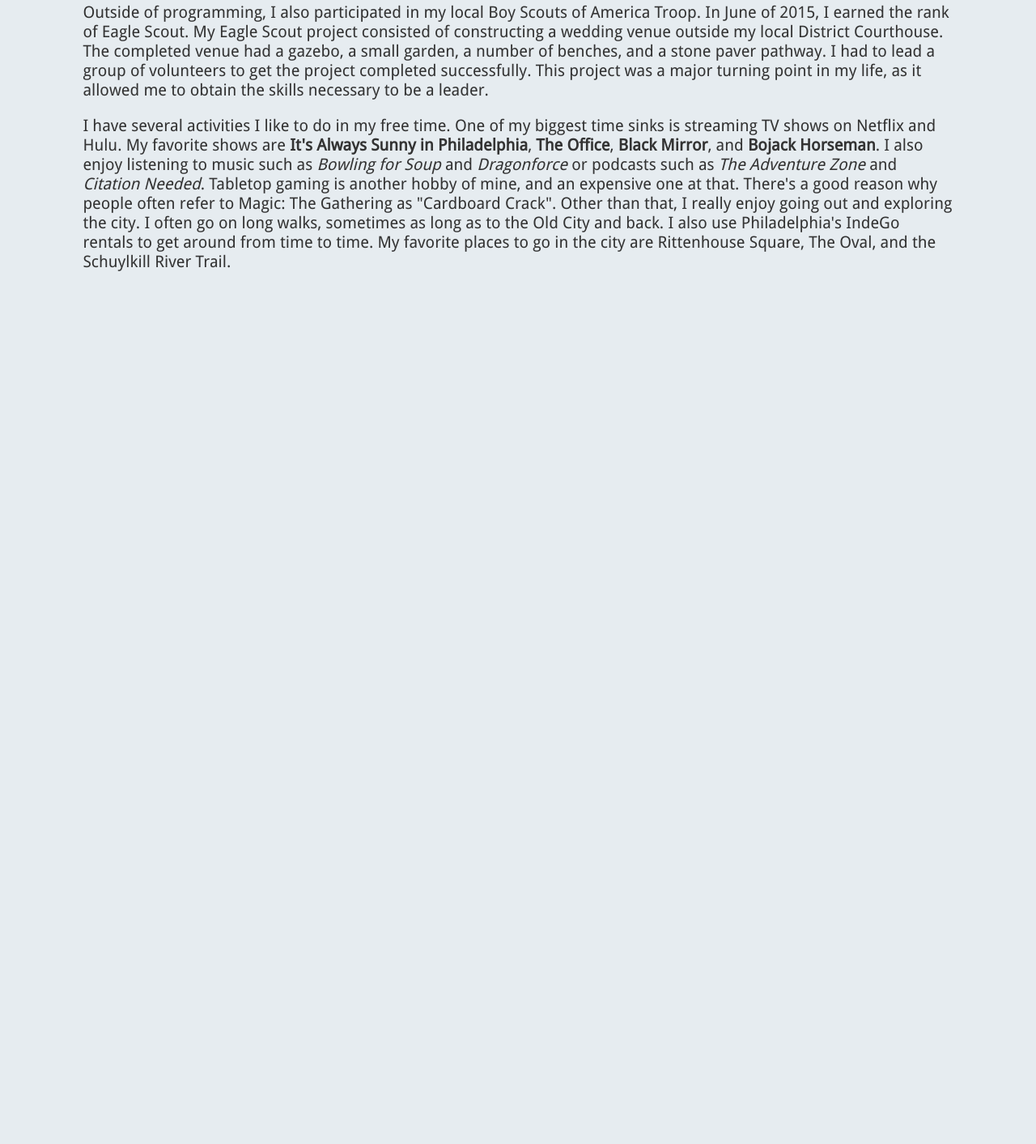
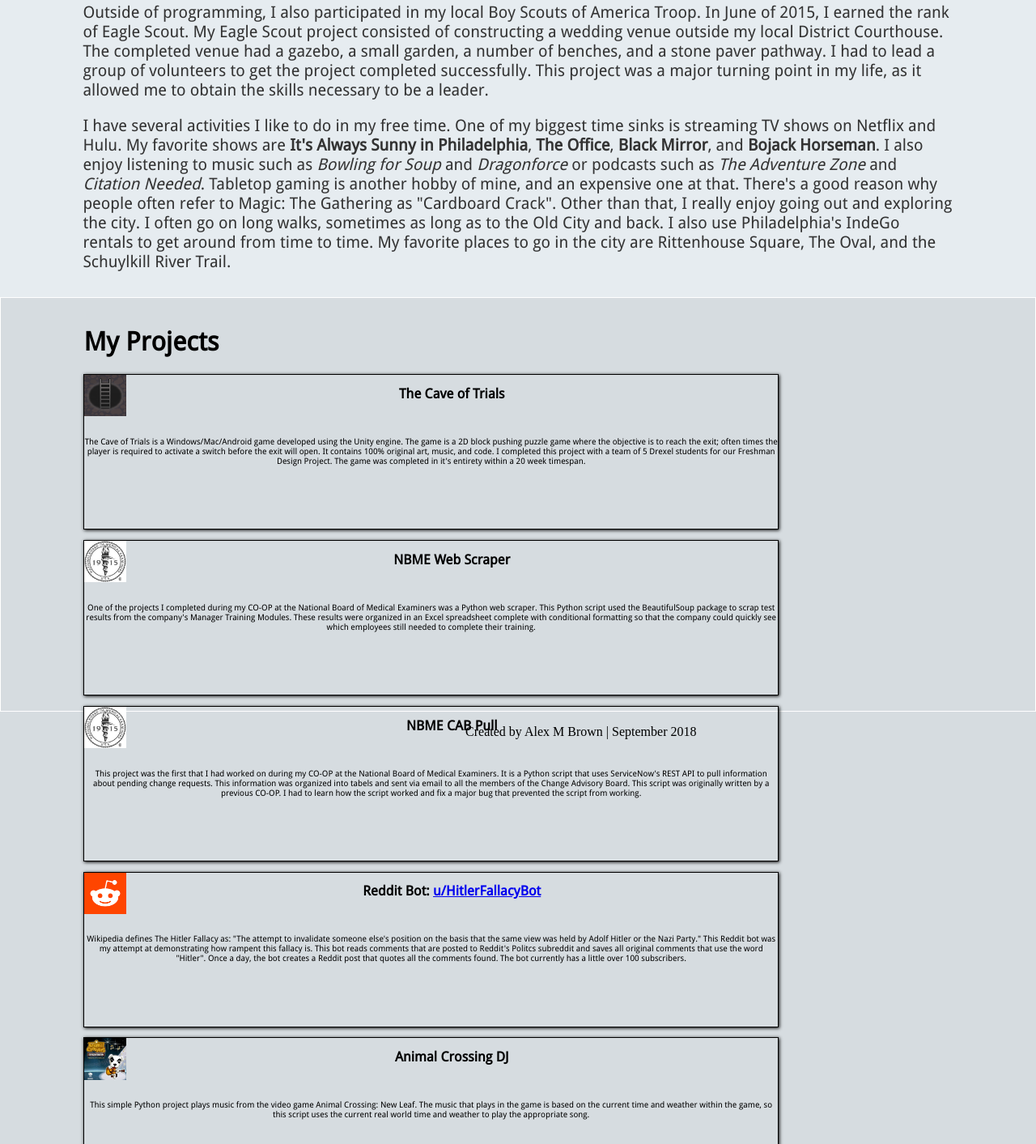
Before and after one commit to Chudly63/Chudly63.github.io, a plain HTML site: page index.html in a window 1280 px wide. Shown: the part 1108-2521 px from the top of the page at 81% size. Before the commit the page ends 1475 px from the top, so only its background shows below. Drawn offline with Linux system fonts and the light colour scheme.

Commit message:
Began work on Projects section

```diff
--- a/css/index.css
+++ b/css/index.css
@@ -22,7 +22,7 @@
 body{
     margin: 0;
     padding: 0;
-    background-color: #E6ECF0;
+    background-color: #D6DCE0;
 }
 
 .header{
@@ -95,6 +95,7 @@ body{
 #about{
     padding: 1vw 8vw;
     font-family: DroidSans;
+    background-color: #E6ECF0;
 }
 #about p{
     font-size: 20px;
@@ -102,6 +103,53 @@ body{
 }
 #about a{
     color: black;
+}
+
+#projects{
+    padding: 1vw 8vw;
+    border-top: 1px solid black;
+    font-family: DroidSans;
+    border: 1px solid white;
+    height: 40vw;
+}
+.project{
+    border: 1px solid black;
+    box-shadow: 1px 1px 4px black;
+    width: 30%;
+    height: 15vw;
+    width: 80%;
+    text-align: center;
+    margin-bottom: 1vw;
+}
+.project p{
+    font-size: .8vw;
+}
+.project h2{
+    font-size: 1.3vw;
+}
+.project img{
+    float: left;
+    height: 4vw;
+    width: 4vw;
+}
+
+.row::after{
+    clear: both;
+}
+
+.left{
+    float:left;
+}
+.right{
+    float:right;
+}
+.center{
+    display: inline-block;
+    margin: 0 auto;
+}
+
+#footer{
+    text-align: center;
 }
 
 @media screen and (max-width: 600px){
--- a/index.html
+++ b/index.html
@@ -55,5 +55,36 @@
                 city. I often go on long walks, sometimes as long as to the Old City and back. I also use Philadelphia's IndeGo rentals to get around from time to time.
                 My favorite places to go in the city are Rittenhouse Square, The Oval, and the Schuylkill River Trail. </p>
         </div>
+        <div id="projects">
+            <h1>My Projects</h1>
+                <div class="project">
+                    <a href="https://thecaveoftrials.wordpress.com/" target="_blank"><img src="img/cave-of-trials.png"/></a>
+                    <h2>The Cave of Trials</h2><br/>
+                    <p>The Cave of Trials is a Windows/Mac/Android game developed using the Unity engine. The game is a 2D block pushing puzzle game where the objective is to reach the exit; often times the player is required to activate a switch before the exit will open. It contains 100% original art, music, and code. I completed this project with a team of 5 Drexel students for our Freshman Design Project. The game was completed in it's entirety within a 20 week timespan.</p>
+                </div>
+                <div class="project">
+                    <img src="img/nbme.jpg"/>
+                    <h2>NBME Web Scraper</h2><br/>
+                    <p>One of the projects I completed during my CO-OP at the National Board of Medical Examiners was a Python web scraper. This Python script used the BeautifulSoup package to scrap test results from the company's Manager Training Modules. These results were organized in an Excel spreadsheet complete with conditional formatting so that the company could quickly see which employees still needed to complete their training.</p>
+                </div>
+                <div class="project">
+                    <img src="img/nbme.jpg"/>
+                    <h2>NBME CAB Pull</h2><br/>
+                    <p>This project was the first that I had worked on during my CO-OP at the National Board of Medical Examiners. It is a Python script that uses ServiceNow's REST API to pull information about pending change requests. This information was organized into tabels and sent via email to all the members of the Change Advisory Board. This script was originally written by a previous CO-OP. I had to learn how the script worked and fix a major bug that prevented the script from working.</p>
+                </div>
+                <div class="project">
+                    <a href="https://github.com/Chudly63/HyperboleBot" target="_blank"><img src="img/reddit.jpg"/></a>
+                    <h2>Reddit Bot: <a href="https://www.reddit.com/u/HitlerFallacyBot" target="_blank">u/HitlerFallacyBot</a></h2><br/>
+                    <p>Wikipedia defines The Hitler Fallacy as: "The attempt to invalidate someone else's position on the basis that the same view was held by Adolf Hitler or the Nazi Party." This Reddit bot was my attempt at demonstrating how rampent this fallacy is. This bot reads comments that are posted to Reddit's Politcs subreddit and saves all original comments that use the word "Hitler". Once a day, the bot creates a Reddit post that quotes all the comments found. The bot currently has a little over 100 subscribers.</p>
+                </div>
+                <div class="project">
+                    <a href="https://github.com/Chudly63/AnimalCrossingDJ" target="_blank"><img src="img/animal-crossing.jpg"/></a>
+                    <h2>Animal Crossing DJ</h2><br/>
+                    <p>This simple Python project plays music from the video game Animal Crossing: New Leaf. The music that plays in the game is based on the current time and weather within the game, so this script uses the current real world time and weather to play the appropriate song.</p>
+                </div>
+        </div>
+        <div id="footer">
+            <p>Created by Alex M Brown | September 2018</p>
+        </div>
     </body>
 </html>
```
Also changed, not shown: img/animal-crossing.jpg (added), img/cave-of-trials.png (added), img/nbme.jpg (added), img/reddit.jpg (added).
